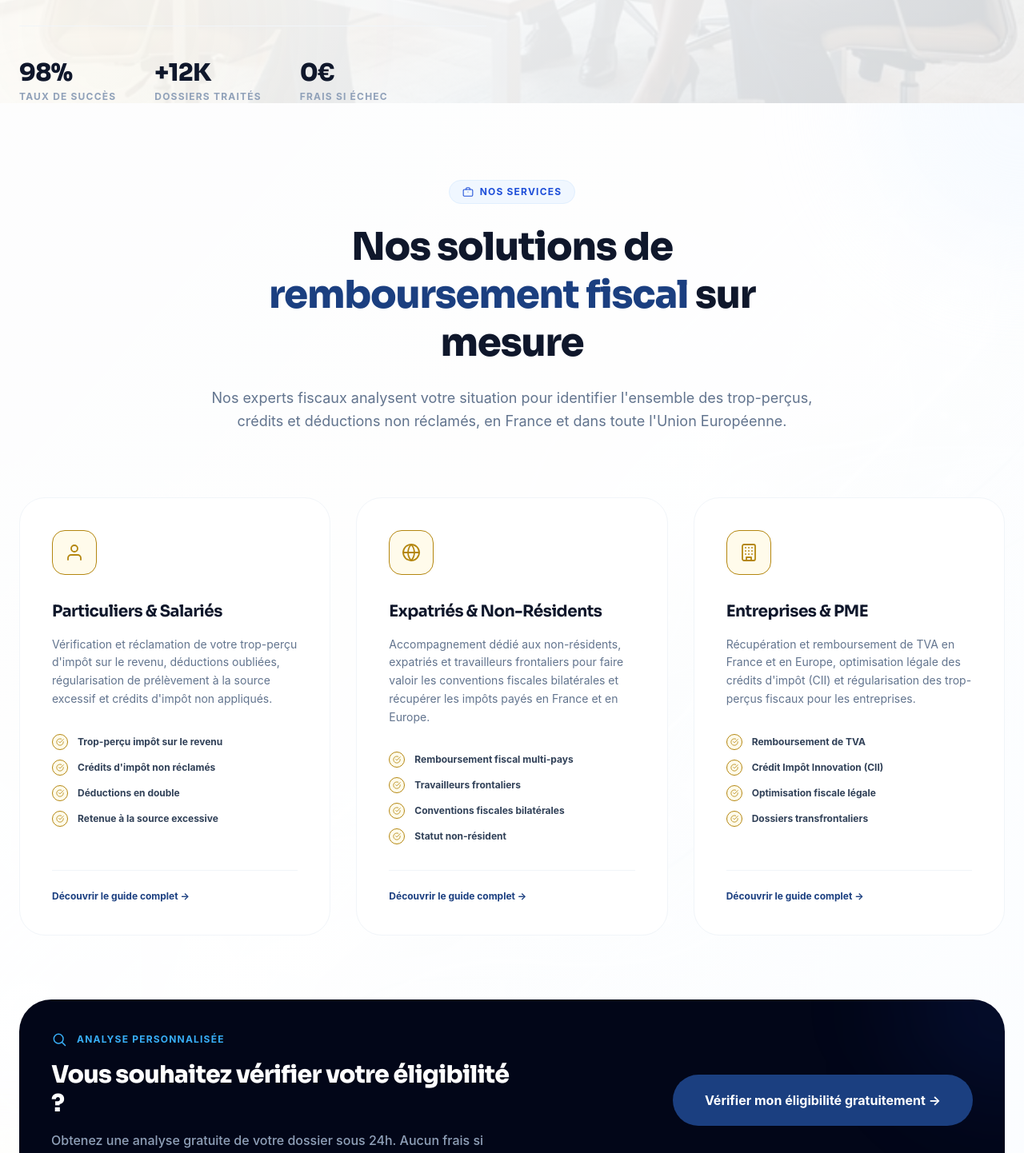
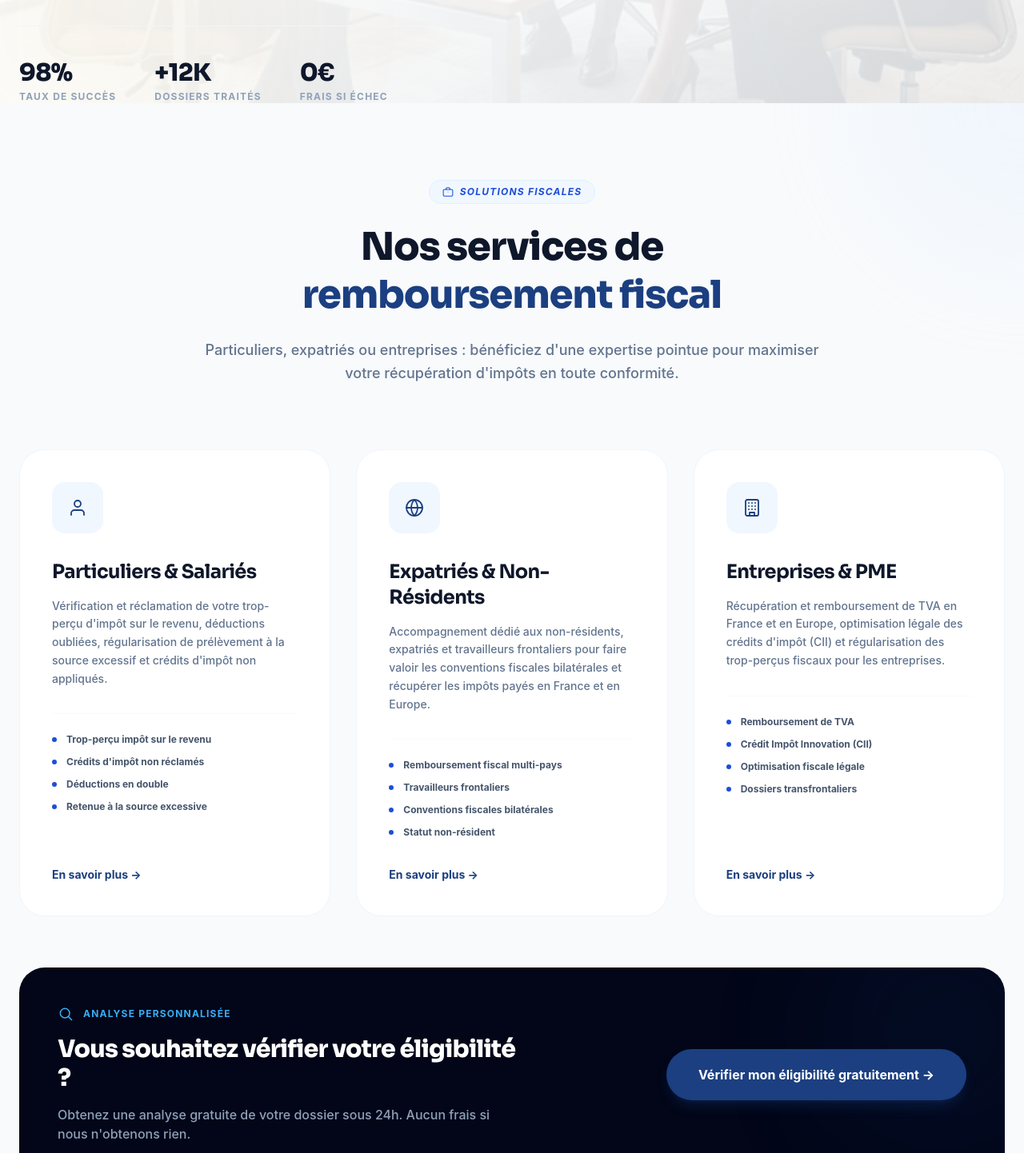
Before and after one commit to Aubin2207/taxrefundseurope, a React (Vite) app: page / in a window 1280 px wide. Shown: the part 900-2342 px from the top of the page at 80% size. Built offline with nearby package versions, Linux system fonts and the light colour scheme.

Commit message:
Ajout du simulateur interactif d eligibilite et mise a jour du titre Belgique

```diff
--- /dev/null
+++ b/src/components/EligibilityModal.jsx
@@ -0,0 +1,199 @@
+import React, { useState } from 'react'
+import { useNavigate } from 'react-router-dom'
+import { IconCheck, IconShield, IconBolt } from './SvgIcons'
+
+export default function EligibilityModal({ isOpen, onClose }) {
+  const navigate = useNavigate()
+  const [step, setStep] = useState(1)
+  const [answers, setAnswers] = useState({
+    profile: '',
+    country: '',
+    situation: '',
+  })
+
+  if (!isOpen) return null
+
+  const resetAndClose = () => {
+    setStep(1)
+    setAnswers({ profile: '', country: '', situation: '' })
+    onClose()
+  }
+
+  const handleSelect = (key, val) => {
+    const updated = { ...answers, [key]: val }
+    setAnswers(updated)
+    if (step < 3) {
+      setStep(step + 1)
+    } else {
+      setStep(4) // Result step
+    }
+  }
+
+  const handleFinalize = () => {
+    resetAndClose()
+    navigate('/form')
+  }
+
+  return (
+    <div className="fixed inset-0 z-[2000] flex items-center justify-center p-4 sm:p-6">
+      {/* Backdrop */}
+      <div
+        className="absolute inset-0 bg-slate-950/70 backdrop-blur-md transition-opacity duration-300"
+        onClick={resetAndClose}
+      ></div>
+
+      {/* Modal Card */}
+      <div className="bg-white rounded-3xl sm:rounded-[36px] shadow-2xl border border-slate-100 max-w-lg w-full p-6 sm:p-10 relative z-10 animate-fadeInUp">
+        {/* Close button */}
+        <button
+          onClick={resetAndClose}
+          className="absolute top-5 right-5 w-10 h-10 rounded-full bg-slate-100 hover:bg-slate-200 text-slate-500 hover:text-slate-900 flex items-center justify-center transition-colors text-xl font-bold"
+          aria-label="Fermer"
+        >
+          ✕
+        </button>
+
+        {/* Header Badge */}
+        <div className="inline-flex items-center gap-2 px-3.5 py-1 bg-brand-50 text-brand-700 text-xs font-bold rounded-full mb-4">
+          <IconBolt size={14} className="text-brand-600" />
+          Test d'éligibilité rapide (30 sec)
+        </div>
+
+        {/* Progress Bar */}
+        <div className="w-full bg-slate-100 h-1.5 rounded-full mb-6 overflow-hidden">
+          <div
+            className="bg-brand-600 h-full transition-all duration-300 rounded-full"
+            style={{ width: `${(step / 4) * 100}%` }}
+          ></div>
+        </div>
+
+        {/* STEP 1: Profile */}
+        {step === 1 && (
+          <div>
+            <h3 className="font-sora text-xl sm:text-2xl font-extrabold text-slate-900 mb-2">
+              Quel est votre profil ?
+            </h3>
+            <p className="text-sm text-slate-500 mb-6 font-medium">
+              Sélectionnez votre situation actuelle.
+            </p>
+
+            <div className="space-y-3">
+              {[
+                { id: 'particulier', label: 'Particulier / Salarié', desc: 'Prélèvement à la source, crédits ou déductions' },
+                { id: 'expatrie', label: 'Expatrié / Non-résident / Frontalier', desc: 'Revenus transfrontaliers ou départ à l’étranger' },
+                { id: 'entreprise', label: 'Entreprise / Indépendant', desc: 'TVA européenne ou dépenses professionnelles' },
+              ].map((item) => (
+                <button
+                  key={item.id}
+                  onClick={() => handleSelect('profile', item.label)}
+                  className="w-full text-left p-4 rounded-2xl border border-slate-200 hover:border-brand-500 hover:bg-brand-50/40 transition-all group"
+                >
+                  <div className="font-bold text-slate-900 group-hover:text-brand-600 text-sm">
+                    {item.label}
+                  </div>
+                  <div className="text-xs text-slate-500 font-medium mt-0.5">
+                    {item.desc}
+                  </div>
+                </button>
+              ))}
+            </div>
+          </div>
+        )}
+
+        {/* STEP 2: Zone / Country */}
+        {step === 2 && (
+          <div>
+            <h3 className="font-sora text-xl sm:text-2xl font-extrabold text-slate-900 mb-2">
+              Dans quel pays avez-vous cotisé ou payé des impôts ?
+            </h3>
+            <p className="text-sm text-slate-500 mb-6 font-medium">
+              Ces 3 dernières années.
+            </p>
+
+            <div className="space-y-3">
+              {[
+                'Belgique',
+                'France',
+                'Autre pays de l’Union Européenne (Luxembourg, Allemagne, etc.)',
+                'Plusieurs pays d’Europe',
+              ].map((c) => (
+                <button
+                  key={c}
+                  onClick={() => handleSelect('country', c)}
+                  className="w-full text-left p-4 rounded-2xl border border-slate-200 hover:border-brand-500 hover:bg-brand-50/40 font-bold text-slate-800 hover:text-brand-600 text-sm transition-all"
+                >
+                  {c}
+                </button>
+              ))}
+            </div>
+          </div>
+        )}
+
+        {/* STEP 3: Context / Situation */}
+        {step === 3 && (
+          <div>
+            <h3 className="font-sora text-xl sm:text-2xl font-extrabold text-slate-900 mb-2">
+              Avez-vous eu un changement de situation ?
+            </h3>
+            <p className="text-sm text-slate-500 mb-6 font-medium">
+              Changement d’employeur, période sans activité, charges de famille, départs à l’étranger...
+            </p>
+
+            <div className="space-y-3">
+              {[
+                { label: 'Oui, changement ou situation atypique', detail: 'Forte probabilité de trop-perçu fiscal' },
+                { label: 'Je souhaite simplement vérifier mes droits', detail: 'Audit complet de conformité' },
+              ].map((s) => (
+                <button
+                  key={s.label}
+                  onClick={() => handleSelect('situation', s.label)}
+                  className="w-full text-left p-4 rounded-2xl border border-slate-200 hover:border-brand-500 hover:bg-brand-50/40 transition-all group"
+                >
+                  <div className="font-bold text-slate-900 group-hover:text-brand-600 text-sm">
+                    {s.label}
+                  </div>
+                  <div className="text-xs text-slate-500 font-medium mt-0.5">
+                    {s.detail}
+                  </div>
+                </button>
+              ))}
+            </div>
+          </div>
+        )}
+
+        {/* STEP 4: High Probability Result */}
+        {step === 4 && (
+          <div className="text-center py-2">
+            <div className="w-16 h-16 bg-emerald-100 text-emerald-600 rounded-full flex items-center justify-center mx-auto mb-4">
+              <IconCheck size={32} />
+            </div>
+
+            <div className="inline-block px-3 py-1 bg-emerald-50 text-emerald-700 text-xs font-bold rounded-full mb-3 border border-emerald-200">
+              Résultat : Forte éligibilité détectée
+            </div>
+
+            <h3 className="font-sora text-2xl font-extrabold text-slate-900 mb-3">
+              Vous pouvez prétendre à un remboursement !
+            </h3>
+
+            <p className="text-sm text-slate-600 leading-relaxed mb-6 font-medium">
+              D’après vos réponses ({answers.profile}, {answers.country}), votre dossier présente un potentiel élevé de récupération fiscale. Transmettez vos informations pour obtenir votre audit chiffré gratuit sous 24h.
+            </p>
+
+            <button
+              onClick={handleFinalize}
+              className="w-full py-4 px-6 bg-brand-600 hover:bg-brand-500 text-white font-black rounded-2xl transition-all shadow-lg shadow-brand-600/30 text-base mb-3 hover:scale-[1.02]"
+            >
+              Finaliser ma demande gratuite en 2 min →
+            </button>
+
+            <div className="flex items-center justify-center gap-2 text-xs text-slate-400 font-semibold">
+              <IconShield size={14} className="text-slate-400" />
+              100% confidentiel • Aucun frais si aucun remboursement
+            </div>
+          </div>
+        )}
+      </div>
+    </div>
+  )
+}
--- a/src/components/FaqHome.jsx
+++ b/src/components/FaqHome.jsx
@@ -1,6 +1,7 @@
 import React, { useState } from 'react'
 import { Link } from 'react-router-dom'
 import { IconCheck } from './SvgIcons'
+import EligibilityModal from './EligibilityModal'
 
 const FAQ_HOME_QUESTIONS = [
   {
@@ -36,70 +37,71 @@ const FAQ_HOME_QUESTIONS = [
 ]
 
 export default function FaqHome() {
-  const [openIndex, setOpenIndex] = useState(null)
+  const [openId, setOpenId] = useState(null)
+  const [modalOpen, setModalOpen] = useState(false)
 
-  const toggleFaq = (index) => {
-    setOpenIndex(openIndex === index ? null : index)
+  const toggle = (id) => {
+    setOpenId(openId === id ? null : id)
   }
 
   return (
     <section id="faq" className="py-24 bg-white relative overflow-hidden border-t border-slate-100">
-      {/* Background Decor */}
-      <div className="absolute top-0 left-0 w-72 h-72 bg-brand-50 rounded-full blur-3xl -ml-36 -mt-36 opacity-50 pointer-events-none"></div>
-      <div className="absolute bottom-0 right-0 w-80 h-80 bg-gold-50 rounded-full blur-3xl -mr-40 -mb-40 opacity-50 pointer-events-none"></div>
+      {/* Eligibility Modal */}
+      <EligibilityModal isOpen={modalOpen} onClose={() => setModalOpen(false)} />
 
-      <div className="max-w-4xl mx-auto px-6 relative z-10">
-        {/* Header */}
-        <div className="text-center mb-16">
+      {/* Decorative Orbs */}
+      <div className="absolute top-0 right-1/4 w-96 h-96 bg-brand-50 rounded-full blur-3xl -z-10 opacity-60"></div>
+      <div className="absolute bottom-0 left-1/4 w-96 h-96 bg-gold-50 rounded-full blur-3xl -z-10 opacity-60"></div>
+
+      <div className="max-w-4xl mx-auto px-6">
+        {/* Section Header */}
+        <div className="text-center mb-16 animate-fadeInUp">
           <div className="inline-flex items-center gap-2 px-4 py-1.5 bg-brand-50 text-brand-700 text-xs font-bold uppercase tracking-widest rounded-full mb-6 border border-brand-100 italic">
-            <span className="w-1.5 h-1.5 bg-brand-500 rounded-full"></span> FAQ & Réponses
+            <IconCheck size={14} /> Questions fréquentes
           </div>
           <h2 className="font-sora text-3xl md:text-5xl font-extrabold text-slate-900 mb-6 tracking-tight leading-tight">
-            Questions fréquentes sur le <span className="text-brand-600">remboursement d'impôt</span>
+            Tout savoir sur le <span className="text-brand-600">remboursement d'impôt</span>
           </h2>
-          <p className="text-lg text-slate-500 leading-relaxed font-medium">
-            Retrouvez les réponses claires aux interrogations principales sur vos droits fiscaux et notre fonctionnement.
+          <p className="text-base md:text-lg text-slate-500 leading-relaxed font-medium">
+            Retrouvez les réponses aux questions les plus fréquentes sur nos services, notre méthode et vos droits fiscaux.
           </p>
         </div>
 
-        {/* Accordion list */}
-        <div className="space-y-4 mb-16" role="region" aria-label="Foire aux questions">
-          {FAQ_HOME_QUESTIONS.map((item, i) => {
-            const isOpen = openIndex === i
+        {/* FAQ Accordion List */}
+        <div className="space-y-4 mb-16">
+          {FAQ_HOME_QUESTIONS.map((item) => {
+            const isOpen = openId === item.id
             return (
               <div
                 key={item.id}
-                className={`border rounded-3xl transition-all duration-300 bg-white overflow-hidden ${isOpen ? 'border-brand-300 shadow-md shadow-brand-500/5' : 'border-slate-200 hover:border-slate-300'
-                  }`}
+                className={`border rounded-2xl md:rounded-3xl transition-all duration-300 overflow-hidden ${
+                  isOpen
+                    ? 'border-brand-300 bg-brand-50/20 shadow-md shadow-brand-500/5'
+                    : 'border-slate-200 bg-white hover:border-slate-300'
+                }`}
               >
                 <button
-                  type="button"
-                  onClick={() => toggleFaq(i)}
+                  onClick={() => toggle(item.id)}
+                  className="w-full text-left px-6 md:px-8 py-5 md:py-6 flex items-center justify-between gap-4 focus:outline-none"
                   aria-expanded={isOpen}
-                  aria-controls={`faq-answer-${item.id}`}
-                  id={`faq-question-${item.id}`}
-                  className="w-full text-left p-6 sm:p-7 flex justify-between items-center gap-4 transition-colors group focus:outline-none focus-visible:ring-2 focus-visible:ring-brand-500 rounded-3xl"
                 >
-                  <span className="font-sora text-base sm:text-lg font-bold text-slate-900 group-hover:text-brand-600 transition-colors tracking-tight">
+                  <span className="font-sora font-bold text-slate-900 text-base md:text-lg tracking-tight">
                     {item.q}
                   </span>
                   <span
-                    className={`w-8 h-8 rounded-full flex items-center justify-center text-sm font-bold flex-shrink-0 transition-all ${isOpen ? 'bg-brand-600 text-white rotate-180' : 'bg-slate-100 text-slate-500 group-hover:bg-brand-50 group-hover:text-brand-600'
-                      }`}
-                    aria-hidden="true"
+                    className={`w-8 h-8 rounded-full flex items-center justify-center flex-shrink-0 text-base font-bold transition-transform duration-300 ${
+                      isOpen
+                        ? 'bg-brand-600 text-white rotate-45'
+                        : 'bg-slate-100 text-slate-600'
+                    }`}
                   >
-                    {isOpen ? '−' : '+'}
+                    +
                   </span>
                 </button>
 
                 {isOpen && (
-                  <div
-                    id={`faq-answer-${item.id}`}
-                    role="region"
-                    aria-labelledby={`faq-question-${item.id}`}
-                    className="px-6 sm:px-7 pb-7 pt-2 text-slate-600 text-sm leading-relaxed border-t border-slate-100 font-medium animate-fadeIn"
-                  >
-                    <p>{item.a}</p>
+                  <div className="px-6 md:px-8 pb-6 md:pb-8 pt-0 text-slate-600 text-sm md:text-base leading-relaxed border-t border-slate-100/80 mt-2 pt-4">
+                    {item.a}
                   </div>
                 )}
               </div>
@@ -117,12 +119,12 @@ export default function FaqHome() {
               Nos spécialistes vous répondent gratuitement et étudient vos possibilités de remboursement.
             </p>
           </div>
-          <Link
-            to="/form"
-            className="px-8 py-3.5 bg-brand-600 hover:bg-brand-500 text-white text-sm font-bold rounded-full transition-all whitespace-nowrap shadow-md shadow-brand-600/20 hover:shadow-brand-600/30"
+          <button
+            onClick={() => setModalOpen(true)}
+            className="px-8 py-3.5 bg-brand-600 hover:bg-brand-500 text-white text-sm font-bold rounded-full transition-all whitespace-nowrap shadow-md shadow-brand-600/20 hover:shadow-brand-600/30 cursor-pointer"
           >
             Vérifier mon éligibilité →
-          </Link>
+          </button>
         </div>
       </div>
     </section>
--- a/src/components/Hero.jsx
+++ b/src/components/Hero.jsx
@@ -32,9 +32,9 @@ export default function Hero() {
           </div>
 
           <h1 className="font-sora text-5xl md:text-7xl font-extrabold text-slate-900 leading-[1.1] mb-8 tracking-tight">
-            Remboursement d'impôt : <br />
-            <span className="bg-gradient-to-r from-brand-600 to-gold-500 bg-clip-text text-transparent">récupérez vos impôts</span> <br />
-            en France et en Europe
+            Remboursement des <br />
+            <span className="bg-gradient-to-r from-brand-600 to-gold-500 bg-clip-text text-transparent">trop-perçus fiscaux</span> <br />
+            en Belgique et en Europe
           </h1>
 
           <p className="text-lg text-slate-500 leading-relaxed mb-10 max-w-2xl font-medium">
--- a/src/components/Services.jsx
+++ b/src/components/Services.jsx
@@ -1,6 +1,7 @@
-import React from 'react'
+import React, { useState } from 'react'
 import { Link } from 'react-router-dom'
 import { IconUser, IconGlobe, IconOffice, IconBank, IconRefresh, IconBolt, IconBriefcase, IconSearch, IconCheck } from './SvgIcons'
+import EligibilityModal from './EligibilityModal'
 
 const SERVICES = [
   {
@@ -27,85 +28,72 @@ const SERVICES = [
 ]
 
 export default function Services() {
+  const [modalOpen, setModalOpen] = useState(false)
+
   return (
-    <section id="services" className="py-24 bg-white relative overflow-hidden">
-      {/* Background with image overlay (Hero Style) */}
-      <div className="absolute inset-0 z-0">
-        <img
-          src="/images/pattern-bg.png"
-          alt=""
-          className="w-full h-full object-cover opacity-[0.08]"
-        />
-        <div className="absolute inset-0 bg-gradient-to-br from-white/90 via-white/95 to-brand-50/30"></div>
-      </div>
+    <section id="services" className="py-24 bg-slate-50 relative overflow-hidden">
+      {/* Eligibility Modal */}
+      <EligibilityModal isOpen={modalOpen} onClose={() => setModalOpen(false)} />
+
       {/* Background Decor */}
-      <div className="absolute top-0 right-0 w-96 h-96 bg-brand-50 rounded-full blur-3xl -mr-48 -mt-48 opacity-50"></div>
-      <div className="absolute bottom-0 left-0 w-64 h-64 bg-gold-50 rounded-full blur-3xl -ml-32 -mb-32 opacity-50"></div>
+      <div className="absolute top-0 right-0 w-96 h-96 bg-brand-100 rounded-full blur-3xl -mr-48 -mt-48 opacity-30"></div>
+      <div className="absolute bottom-0 left-0 w-96 h-96 bg-gold-100 rounded-full blur-3xl -ml-48 -mb-48 opacity-30"></div>
 
       <div className="max-w-7xl mx-auto px-6 relative z-10">
-        {/* Header */}
-        <div className="text-center max-w-3xl mx-auto mb-20">
-          <div className="inline-flex items-center gap-2 px-4 py-1.5 bg-brand-50 text-brand-700 text-xs font-bold uppercase tracking-widest rounded-full mb-6 border border-brand-100">
-            <IconBriefcase size={14} /> Nos services
+        <div className="text-center max-w-3xl mx-auto mb-20 animate-fadeInUp">
+          <div className="inline-flex items-center gap-2 px-4 py-1.5 bg-brand-50 text-brand-700 text-xs font-bold uppercase tracking-widest rounded-full mb-6 border border-brand-100 italic">
+            <IconBriefcase size={14} /> Solutions fiscales
           </div>
           <h2 className="font-sora text-4xl md:text-5xl font-extrabold text-slate-900 mb-6 tracking-tight leading-tight">
-            Nos solutions de <span className="text-brand-600">remboursement fiscal</span> sur mesure
+            Nos services de <span className="text-brand-600">remboursement fiscal</span>
           </h2>
-          <p className="text-lg text-slate-500 leading-relaxed">
-            Nos experts fiscaux analysent votre situation pour identifier l'ensemble des trop-perçus, crédits et déductions non réclamés, en France et dans toute l'Union Européenne.
+          <p className="text-lg text-slate-500 leading-relaxed font-medium">
+            Particuliers, expatriés ou entreprises : bénéficiez d'une expertise pointue pour maximiser votre récupération d'impôts en toute conformité.
           </p>
         </div>
 
-        {/* Cards Grid */}
-        <div className="grid md:grid-cols-2 lg:grid-cols-3 gap-8">
-          {SERVICES.map((service, i) => (
+        <div className="grid md:grid-cols-3 gap-8 mb-16">
+          {SERVICES.map((s, i) => (
             <div
-              key={i}
-              className="group bg-white border border-slate-100 rounded-4xl p-10 transition-all duration-500 relative overflow-hidden flex flex-col justify-between"
+              key={s.title}
+              className="group bg-white border border-slate-100 rounded-4xl p-10 hover:border-brand-200 transition-all duration-500 flex flex-col justify-between"
             >
               <div>
-                <div className="w-14 h-14 flex items-center justify-center bg-gold-50 text-gold-600 rounded-2xl group-hover:bg-brand-600 group-hover:text-white transition-all duration-500 mb-8 border border-gold-100">
-                  {service.icon}
+                <div className="w-16 h-16 flex items-center justify-center bg-brand-50 text-brand-600 rounded-2xl mb-8 group-hover:bg-brand-600 group-hover:text-white transition-all duration-500">
+                  {s.icon}
                 </div>
-
-                <h3 className="font-sora text-xl font-bold text-slate-900 mb-4 group-hover:text-brand-700 transition-colors tracking-tight">
-                  <Link to={service.link} className="hover:underline">
-                    {service.title}
-                  </Link>
+                <h3 className="font-sora text-2xl font-bold text-slate-900 mb-4 tracking-tight group-hover:text-brand-600 transition-colors">
+                  {s.title}
                 </h3>
-
-                <p className="text-slate-500 text-sm leading-relaxed mb-8">
-                  {service.desc}
+                <p className="text-slate-500 text-sm leading-relaxed mb-8 font-medium">
+                  {s.desc}
                 </p>
-
-                <div className="space-y-3 mb-8">
-                  {service.features.map((feat, j) => (
-                    <div className="flex items-center gap-3 text-xs font-bold text-slate-700" key={j}>
-                      <div className="w-5 h-5 flex items-center justify-center bg-gold-50 text-gold-600 rounded-full border border-gold-100">
-                        <IconCheck size={10} />
-                      </div>
-                      {feat}
+                <div className="space-y-3 pt-6 border-t border-slate-50">
+                  {s.features.map((f, j) => (
+                    <div key={j} className="flex items-center gap-3 text-xs font-bold text-slate-600">
+                      <div className="w-1.5 h-1.5 bg-brand-500 rounded-full"></div>
+                      {f}
                     </div>
                   ))}
                 </div>
               </div>
 
-              <div className="pt-6 border-t border-slate-100 flex items-center justify-between">
+              <div className="pt-8">
                 <Link
-                  to={service.link}
-                  className="text-xs font-bold text-brand-600 hover:text-brand-700 flex items-center gap-1 group-hover:translate-x-1 transition-transform"
+                  to={s.link}
+                  className="inline-flex items-center gap-2 text-sm font-bold text-brand-600 hover:text-brand-700 group-hover:translate-x-1 transition-all"
                 >
-                  Découvrir le guide complet →
+                  En savoir plus →
                 </Link>
               </div>
             </div>
           ))}
         </div>
 
-        {/* Bottom CTA Card */}
-        <div className="mt-20 p-10 bg-slate-950 rounded-5xl relative overflow-hidden text-center md:text-left">
-          {/* Decor */}
-          <div className="absolute top-0 right-0 w-64 h-64 bg-brand-500/10 rounded-full blur-3xl -mr-32 -mt-32"></div>
+        {/* CTA banner inside services */}
+        <div className="bg-slate-950 rounded-4xl p-12 relative overflow-hidden text-center md:text-left">
+          {/* Decorative background orb */}
+          <div className="absolute top-0 right-0 w-80 h-80 bg-brand-600/10 rounded-full blur-3xl -mr-20 -mt-20"></div>
 
           <div className="relative z-10 flex flex-col md:flex-row items-center justify-between gap-8">
             <div className="max-w-xl">
@@ -121,12 +109,12 @@ export default function Services() {
               </p>
             </div>
 
-            <Link
-              to="/form"
-              className="px-10 py-5 bg-brand-600 hover:bg-brand-500 text-white font-bold rounded-full transition-all whitespace-nowrap"
+            <button
+              onClick={() => setModalOpen(true)}
+              className="px-10 py-5 bg-brand-600 hover:bg-brand-500 text-white font-bold rounded-full transition-all whitespace-nowrap shadow-lg shadow-brand-600/30 hover:scale-105 cursor-pointer"
             >
               Vérifier mon éligibilité gratuitement →
-            </Link>
+            </button>
           </div>
         </div>
       </div>
```
